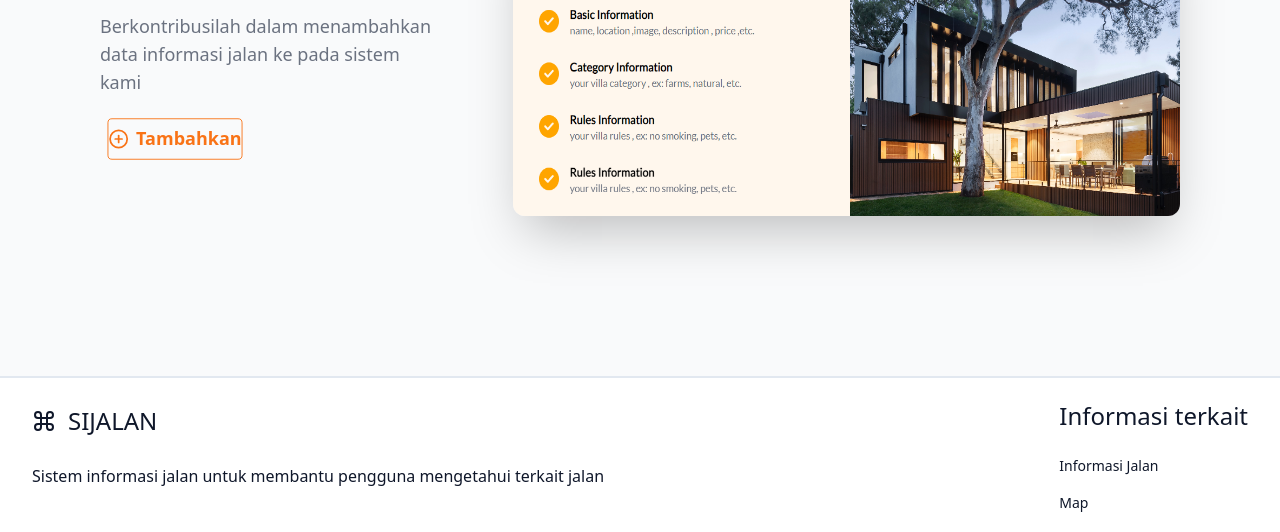
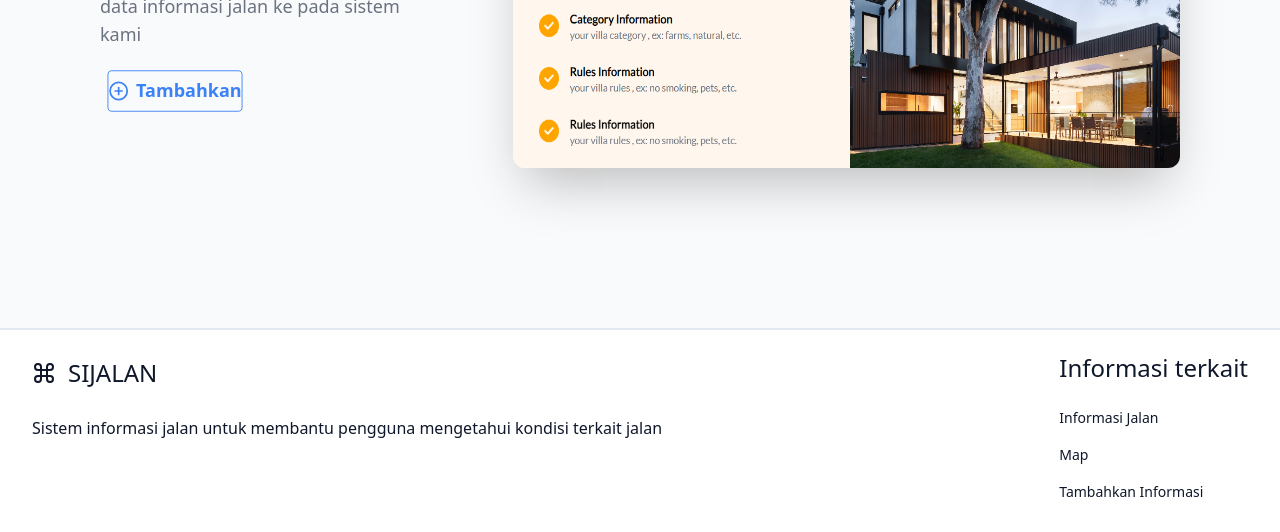
Before and after one commit to CakraDarma/SIJALAN, a Next.js app: page / in a window 1280 px wide. Shown: the part 2256-2788 px from the top of the page. Built offline with nearby package versions, Linux system fonts and the light colour scheme; no server answers.

Commit message:
style: add minor styling in dark mode

```diff
--- a/app/(homepage)/page.tsx
+++ b/app/(homepage)/page.tsx
@@ -5,7 +5,7 @@ import Create from "@/components/homepage/Create";
 
 const Home = () => {
   return (
-    <div className="flex flex-col gap-4">
+    <div className="flex flex-col ">
       <Hero imageUrl="/images/hero-home.jpg" />
       <Features />
       <Explore />
--- a/components/Footer.tsx
+++ b/components/Footer.tsx
@@ -17,7 +17,7 @@ const Footer = () => {
               </div>
               <p className="text-base font-normal leading-normal ">
                 Sistem informasi jalan untuk membantu pengguna mengetahui
-                terkait jalan
+                kondisi terkait jalan
               </p>
             </div>
             <div className="inline-flex flex-col items-start justify-start gap-6">
--- a/components/homepage/Create.tsx
+++ b/components/homepage/Create.tsx
@@ -4,7 +4,7 @@ import { Icons } from "../icons";
 import Image from "next/image";
 export default function Create() {
   return (
-    <div className="mb-30 bg-gray-50 dark:bg-gray-600" id="createvilla">
+    <div className="mb-30 bg-gray-50 dark:bg-gray-800" id="createvilla">
       <div className=" py-40 px-[100px] max-w-[1366px] mx-auto" id="maps">
         <div className="flex justify-between gap-20">
           <div className="flex flex-col w-1/3 gap-5 py-10">
@@ -17,7 +17,7 @@ export default function Create() {
             </div>
             <Link
               href="/create"
-              className=" text-xl font-semibold capitalize text-orange-500 border rounded-[5px] border-orange-500  py-2  scale-90 hover:scale-100 hover:bg-orange-500 hover:text-white duration-100 transition transform ease-in hover:border-none w-[150px] flex justify-center gap-2 items-center"
+              className=" text-xl font-semibold capitalize text-blue-500 border rounded-[5px] border-blue-500  py-2  scale-90 hover:scale-100 hover:bg-blue-500 hover:text-white duration-100 transition transform ease-in hover:border-none w-[150px] flex justify-center gap-2 items-center"
             >
               <Icons.add />
               <div>Tambahkan</div>
--- a/components/homepage/Features.tsx
+++ b/components/homepage/Features.tsx
@@ -3,7 +3,7 @@ import { Icons } from "../icons";
 
 export default function Features() {
   return (
-    <div className="lg:my-10 ">
+    <div className="lg:my-10 dark:bg-gray-800">
       <div className="mt-24 mb-14 px-[100px] max-w-[1366px] mx-auto">
         <h1 className="mb-3 font-semibold text-blue-500">Apa itu SIJALAN</h1>
         <div className="flex justify-between mb-5">
```
